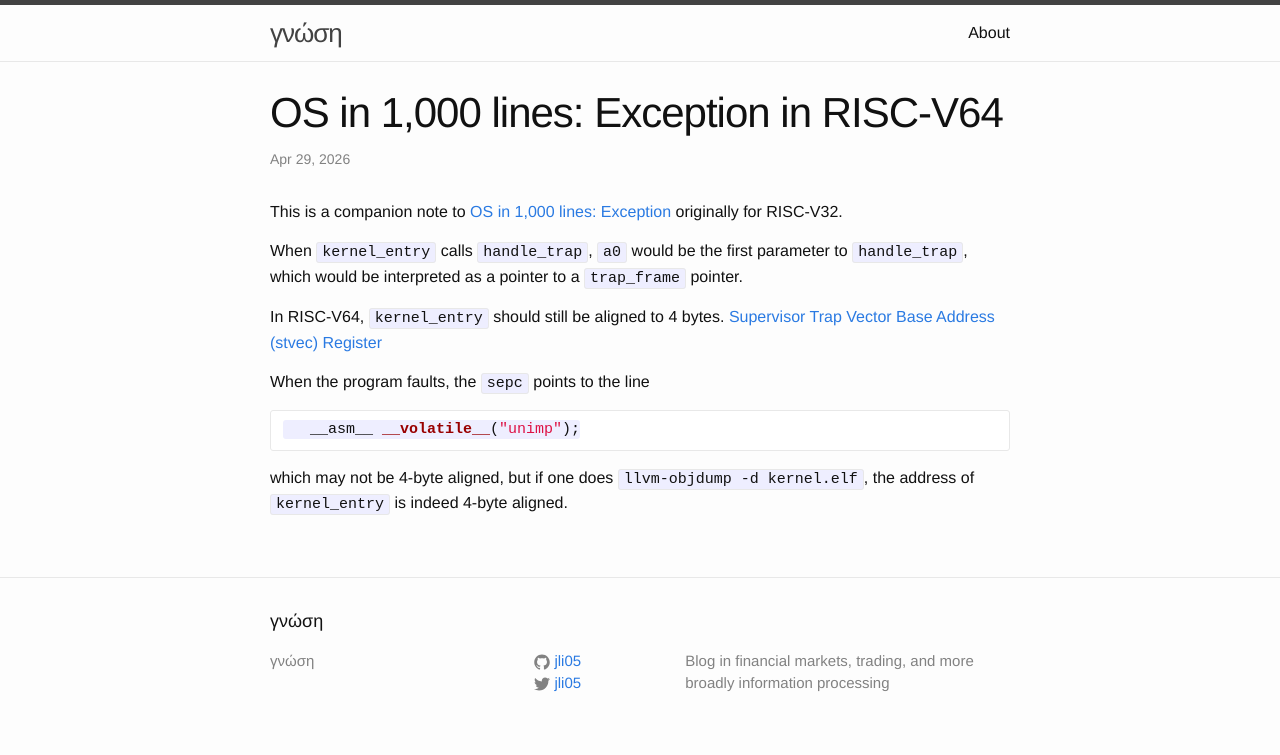
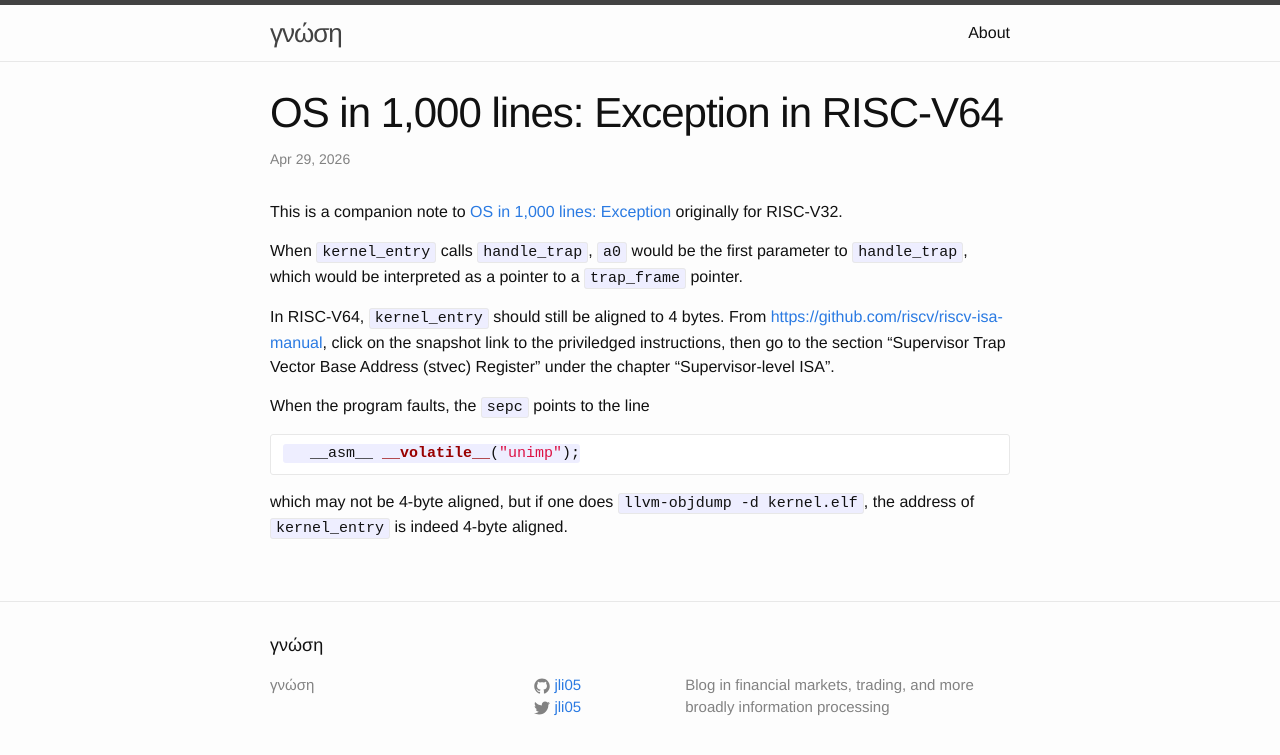
Before and after one commit to jli05/jli05.github.io, a Jekyll site: the page built from _posts/2026-04-29-OS-Exception.md, in a window 1280 px wide. Shown: the top 755 px of the page. Built offline with Jekyll 4.4.1, drawn with Linux system fonts in a browser that asks for light colours.

Commit message:
change the URL to the documentation

```diff
--- a/_posts/2026-04-29-OS-Exception.md
+++ b/_posts/2026-04-29-OS-Exception.md
@@ -7,7 +7,7 @@ This is a companion note to [OS in 1,000 lines: Exception](https://operating-sys
 
 When `kernel_entry` calls `handle_trap`, `a0` would be the first parameter to `handle_trap`, which would be interpreted as a pointer to a `trap_frame` pointer.
 
-In RISC-V64, `kernel_entry` should still be aligned to 4 bytes. [Supervisor Trap Vector Base Address (stvec) Register](https://docs.riscv.org/reference/isa/priv/supervisor.html#12-1-1-2-supervisor-trap-vector-base-address-stvec-register)
+In RISC-V64, `kernel_entry` should still be aligned to 4 bytes. From [https://github.com/riscv/riscv-isa-manual](https://github.com/riscv/riscv-isa-manual), click on the snapshot link to the priviledged instructions, then go to the section "Supervisor Trap Vector Base Address (stvec) Register" under the chapter "Supervisor-level ISA".
 
 When the program faults, the `sepc` points to the line
 
```
